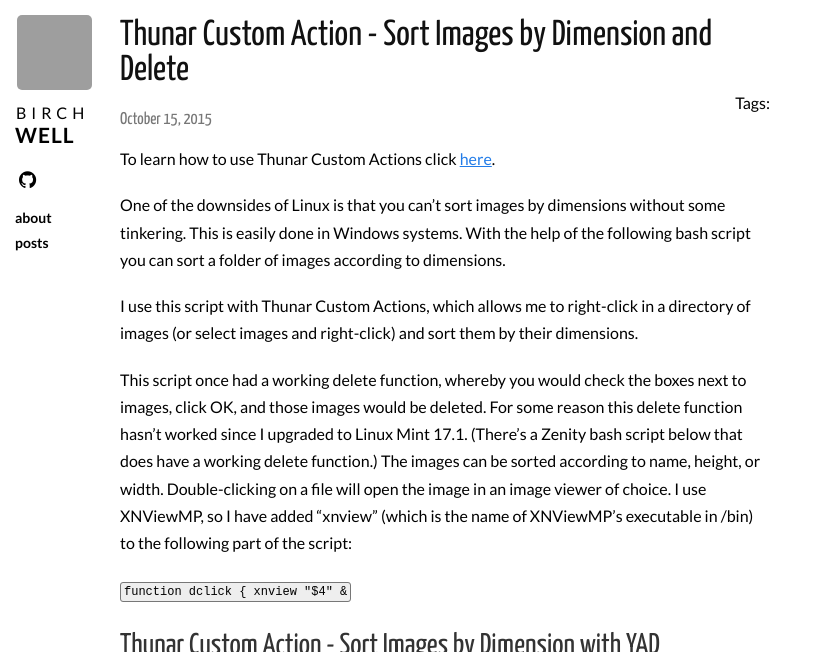
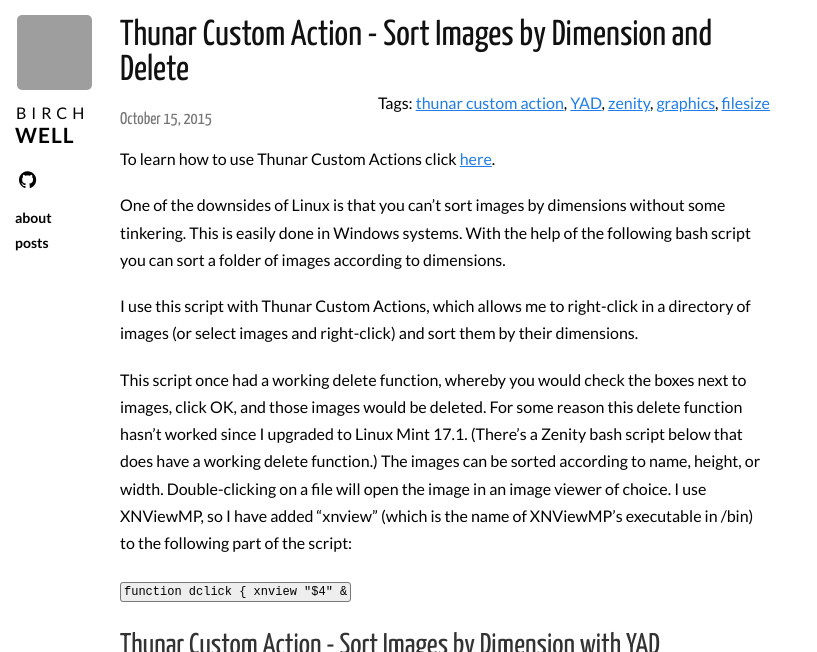
Before and after one commit to Birchwell/birchwell.github.io, a Jekyll site: the page built from _posts/2015-10-15-thunar-custom-action-sort-images-by-dimension-and-delete.md, in a window 1280 px wide and 900 px high, cut to the strip 0-652 px from the top of the window. Shown: the whole strip, without its empty margins (0-817 px from the left). Built offline with Jekyll 4.4.1, drawn with Linux system fonts in a browser that asks for light colours; nearby versions of some CDN libraries; Markdown is read by kramdown in place of the engine named in the settings; comment, search, counter and statistics services are not loaded; grey boxes are pictures that could not be loaded.

Commit message:
Update 2015-10-15-thunar-custom-action-sort-images-by-dimension-and-delete.md

```diff
--- a/_posts/2015-10-15-thunar-custom-action-sort-images-by-dimension-and-delete.md
+++ b/_posts/2015-10-15-thunar-custom-action-sort-images-by-dimension-and-delete.md
@@ -1,6 +1,12 @@
 ---
 layout: post
 title: Thunar Custom Action - Sort Images by Dimension and Delete
+tags:
+- thunar custom action
+- YAD
+- zenity
+- graphics
+- filesize
 category: posts
 ---
 To learn how to use Thunar Custom Actions click [here](https://birchwell.github.io/posts/thunar-custom-actions-tutorial-convert-video-to-avi/).
```
